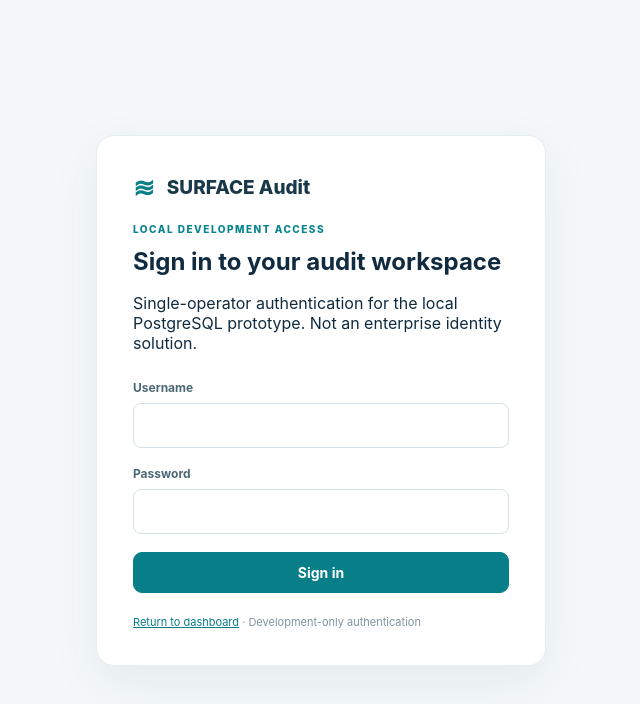
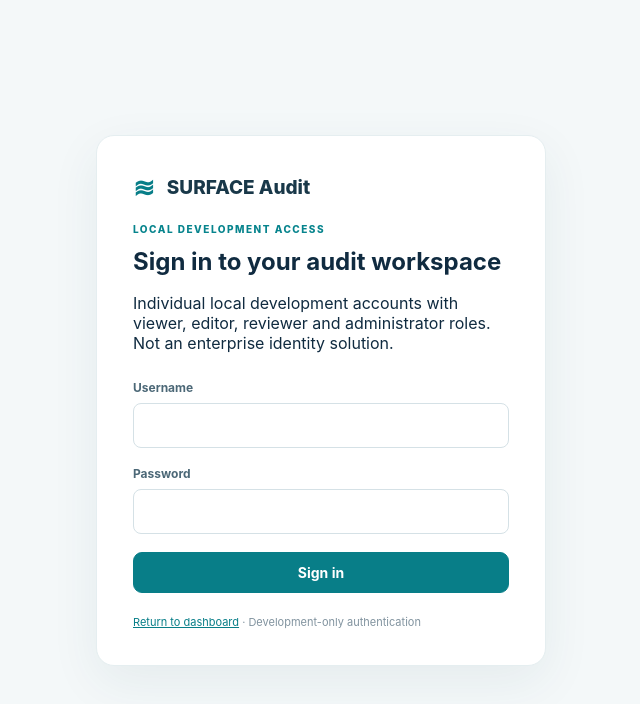
Before and after one commit to Vijethvr/Surface-Audit, a Next.js app: page /login in a window 1280 px wide. Shown: the top 704 px of the page, without its empty margins (319-959 px from the left). Built offline with nearby package versions, Linux system fonts and the light colour scheme.

Commit message:
ui: explain individual account and role-based local access

```diff
--- a/src/app/login/page.tsx
+++ b/src/app/login/page.tsx
@@ -15,6 +15,6 @@ export default function Login(){
       window.location.assign("/");
     }catch(e){setError(e instanceof Error?e.message:"Unable to sign in")}finally{setBusy(false);setPassword("")}
   }
-  return <main className="login-screen"><div className="login-card"><div className="login-brand">≋ <span>SURFACE Audit</span></div><p className="eyebrow">LOCAL DEVELOPMENT ACCESS</p><h1>Sign in to your audit workspace</h1><p className="subtitle">Single-operator authentication for the local PostgreSQL prototype. Not an enterprise identity solution.</p>
+  return <main className="login-screen"><div className="login-card"><div className="login-brand">≋ <span>SURFACE Audit</span></div><p className="eyebrow">LOCAL DEVELOPMENT ACCESS</p><h1>Sign in to your audit workspace</h1><p className="subtitle">Individual local development accounts with viewer, editor, reviewer and administrator roles. Not an enterprise identity solution.</p>
   <form onSubmit={submit}><label>Username<input autoComplete="username" required value={username} onChange={e=>setUsername(e.target.value)}/></label><label>Password<input type="password" autoComplete="current-password" required value={password} onChange={e=>setPassword(e.target.value)}/></label>{error&&<p role="alert" className="storage-error">{error}</p>}<button className="primary" type="submit" disabled={busy}>{busy?"Signing in…":"Sign in"}</button></form><p className="login-foot"><Link href="/">Return to dashboard</Link> · Development-only authentication</p></div></main>
 }
```
